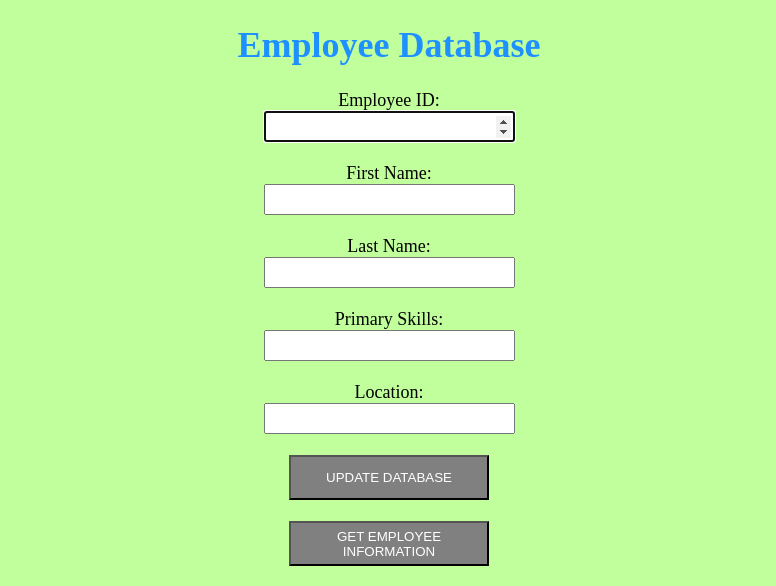
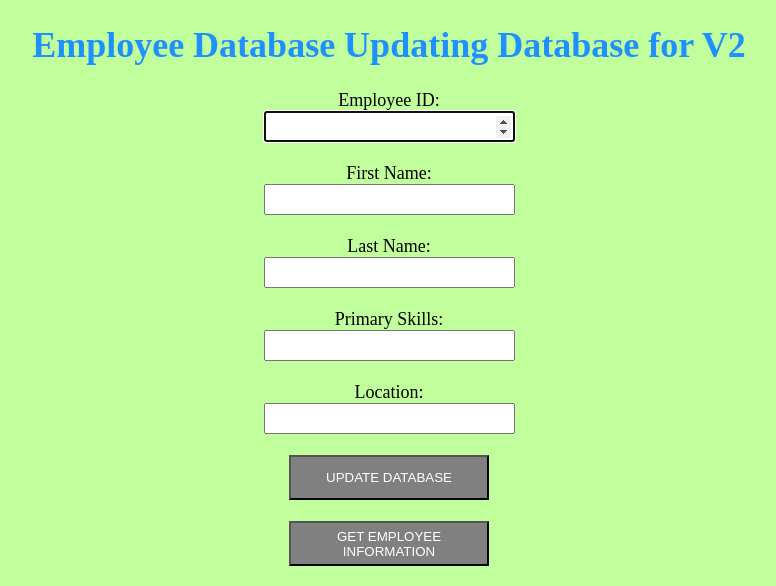
Before and after one commit to 134420173-myseneca/deploy-applications-using-K8s-manifests, a Flask app: page / in a window 1280 px wide. Shown: the top 586 px of the page, without its empty margins (251-1027 px from the left). Run offline with Flask 2, Linux system fonts and the light colour scheme.

Commit message:
Update addemp.html for v2 version of webapp

```diff
--- a/templates/addemp.html
+++ b/templates/addemp.html
@@ -6,7 +6,7 @@
 <center>
 	<font color="black" size="4" style="font-family: avenir">
 
-		<h1 style="color: DodgerBlue">Employee Database</h1>
+		<h1 style="color: DodgerBlue">Employee Database Updating Database for V2</h1>
 		<body style="background: {{ color }};" >
 
 			<form action="/addemp" autocomplete="on" method = "POST" enctype="multipart/form-data">
```
